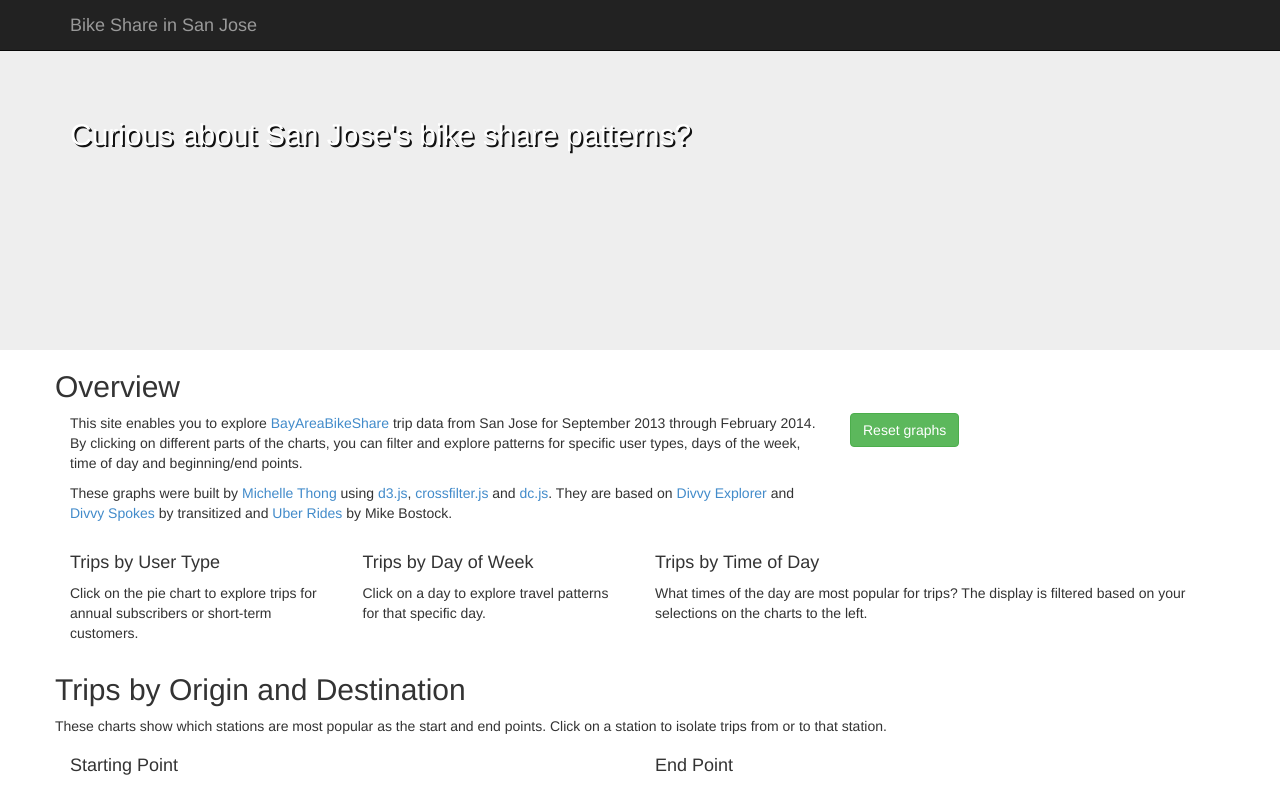
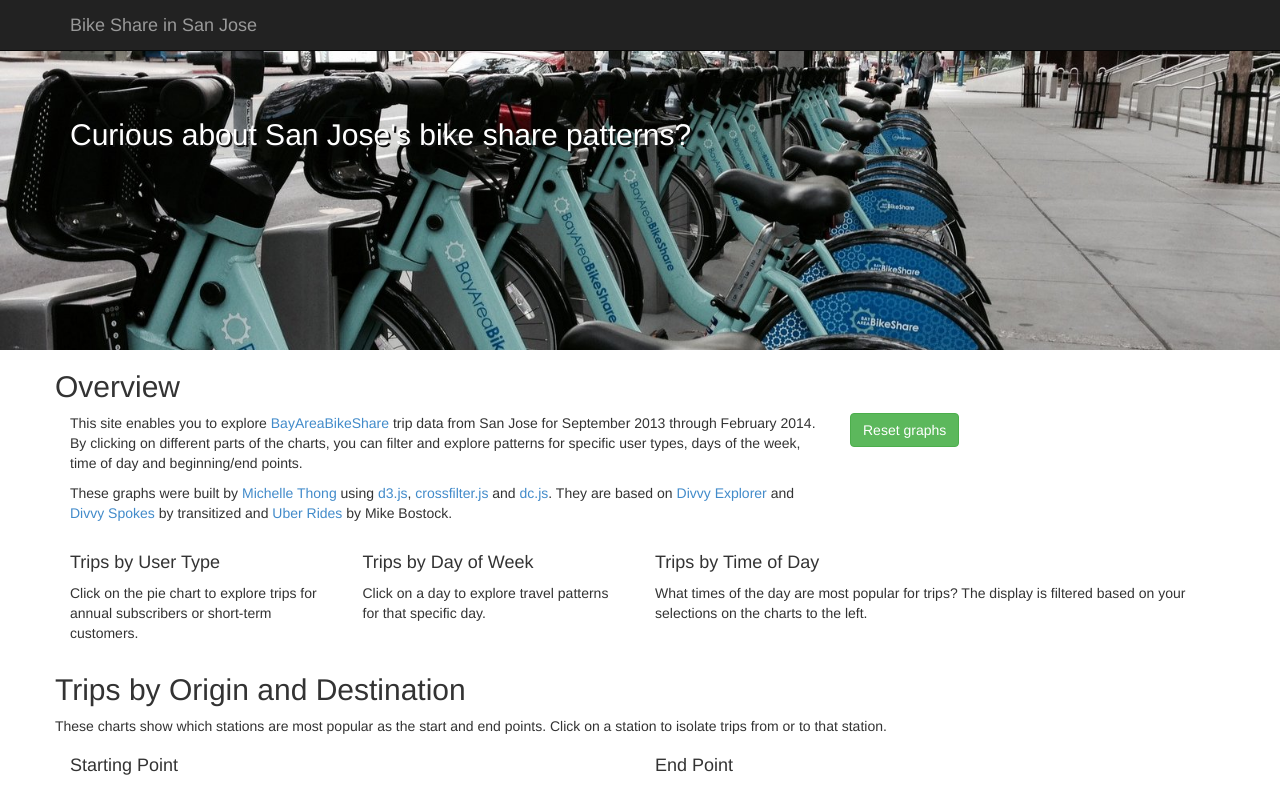
Before and after one commit to codeforsanjose/SJBikeShare, a plain HTML site: page index.html in a window 1280 px wide. Shown: the top 800 px of the page. Drawn offline with nearby package versions, Linux system fonts and the light colour scheme; a script that the page names is missing.

Commit message:
fixed link to image

```diff
--- a/css/custom.css
+++ b/css/custom.css
@@ -6,7 +6,7 @@ body {
 
 .jumbotron {
     margin-bottom: 0px;
-    background-image: url("bike_station_mlk.jpg");
+    background-image: url("../bike_station_mlk.jpg");
     background-position: 0% 25%;
     background-size: cover;
     background-repeat: no-repeat;
```
